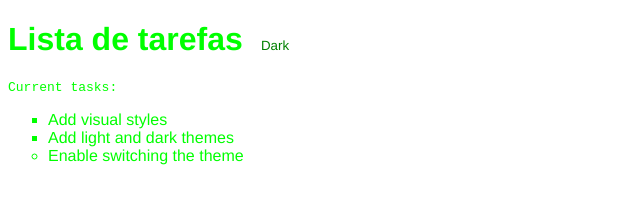
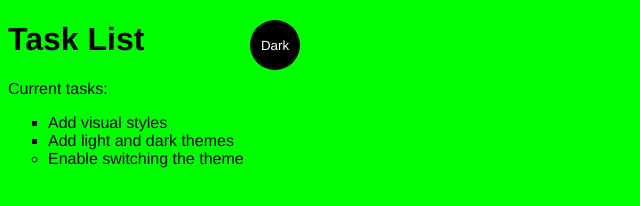
Before and after one commit to MarianePascon/site.simples, a plain HTML site: page index.html in a window 1280 px wide. Shown: the whole page, without its empty margins (0-640 px from the left). Drawn offline with Linux system fonts and the light colour scheme.

Commit message:
sitesimples

```diff
--- a/app.js
+++ b/app.js
@@ -1,5 +1,4 @@
 'use strict'
-
 const switcher = document.querySelector('.btn');
 
 switcher.addEventListener('click', function() {
@@ -12,7 +11,6 @@ switcher.addEventListener('click', function() {
     else {
         this.textContent = "Light";
     }
-
     console.log('current class name: ' + className);
 
 });
--- a/index.html
+++ b/index.html
@@ -4,11 +4,11 @@
   <meta charset="UTF-8">
   <meta http-equiv="X-UA-Compatible" content="IE=edge">
   <meta name="viewport" content="width=device-width, initial-scale=1.0">
-    <title>Simple website</title>
+  <title>Site simples</title>
   <link rel="stylesheet" href="main.css">
 </head>
-<body class="dark-theme">
-    <h1>Lista de tarefas</h1>
+<body class="light-theme">
+  <h1>Task List</h1>
   <p id="msg">Current tasks:</p>
   <ul>
     <li class="list">Add visual styles</li>
--- a/main.css
+++ b/main.css
@@ -1,15 +1,4 @@
-* {
-    color: var(--fontColor);
-    font-family: helvetica;
-  }
-  :root {
-    --green: #00FF00;
-    --white: #ffffff;
-    --black: #000000;
-  }
-  body {
-      background: var();
-  }
+
 
 ul {
   font-family: helvetica;
@@ -20,10 +9,6 @@ li {
 
 .list {
   list-style: square;
-  }
-
-  #msg {
-    font-family: monospace;
 }
 .light-theme {
   --bg: var(--green);
@@ -37,6 +22,18 @@ li {
   --btnBg: var(--white);
   --btnFontColor: var(--black);
 }
+:root {
+  --green: #00FF00;
+  --white: #ffffff;
+  --black: #000000;
+}
+* {
+  color: var(--fontColor);
+  font-family: helvetica;
+}
+body {
+    background: var(--bg);
+}
 .btn {
   position: absolute;
   top: 20px;
@@ -45,7 +42,7 @@ li {
   width: 50px;
   border-radius: 50%;
   border: none;
-    color: green;
-    background-color: white;
+  color: var(--btnFontColor);
+  background-color: var(--btnBg);
 }
 .btn:focus { outline-style: none; }
```
Lines whose indentation alone changed are shown as unchanged.
